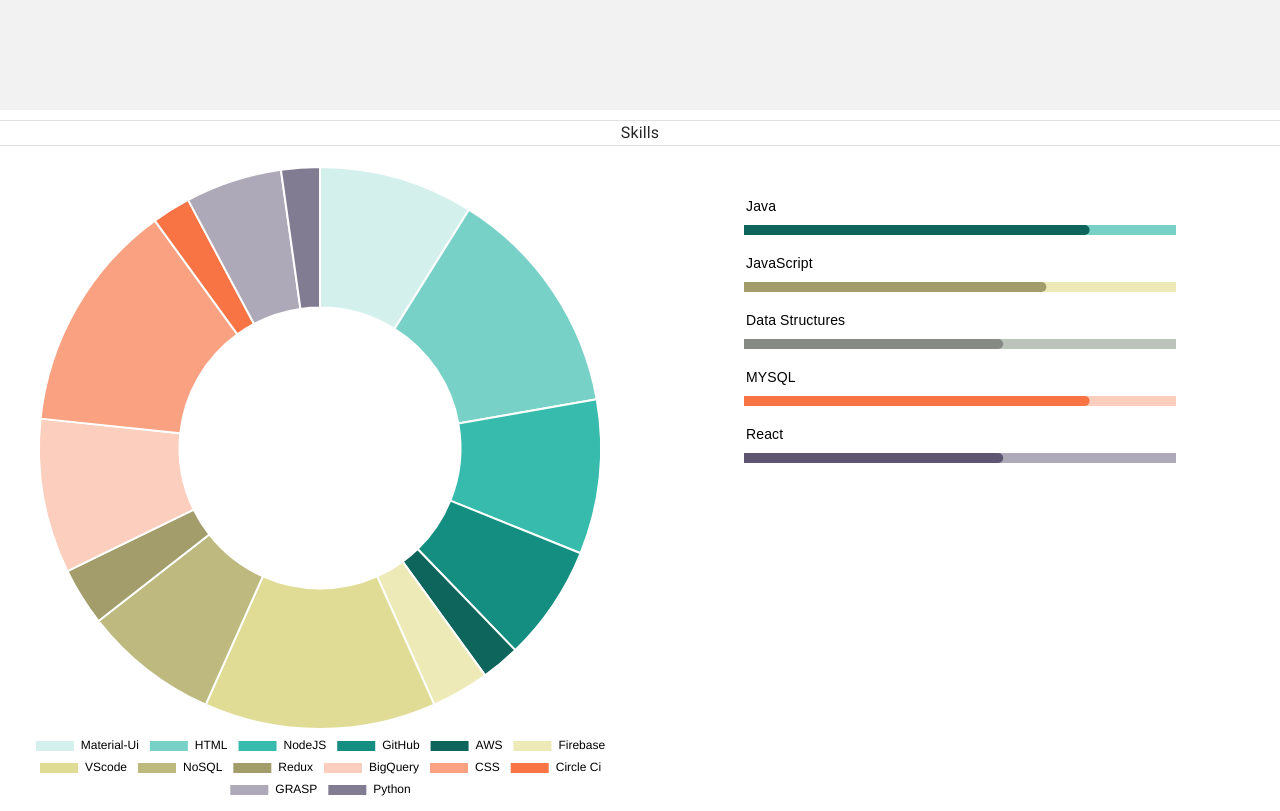
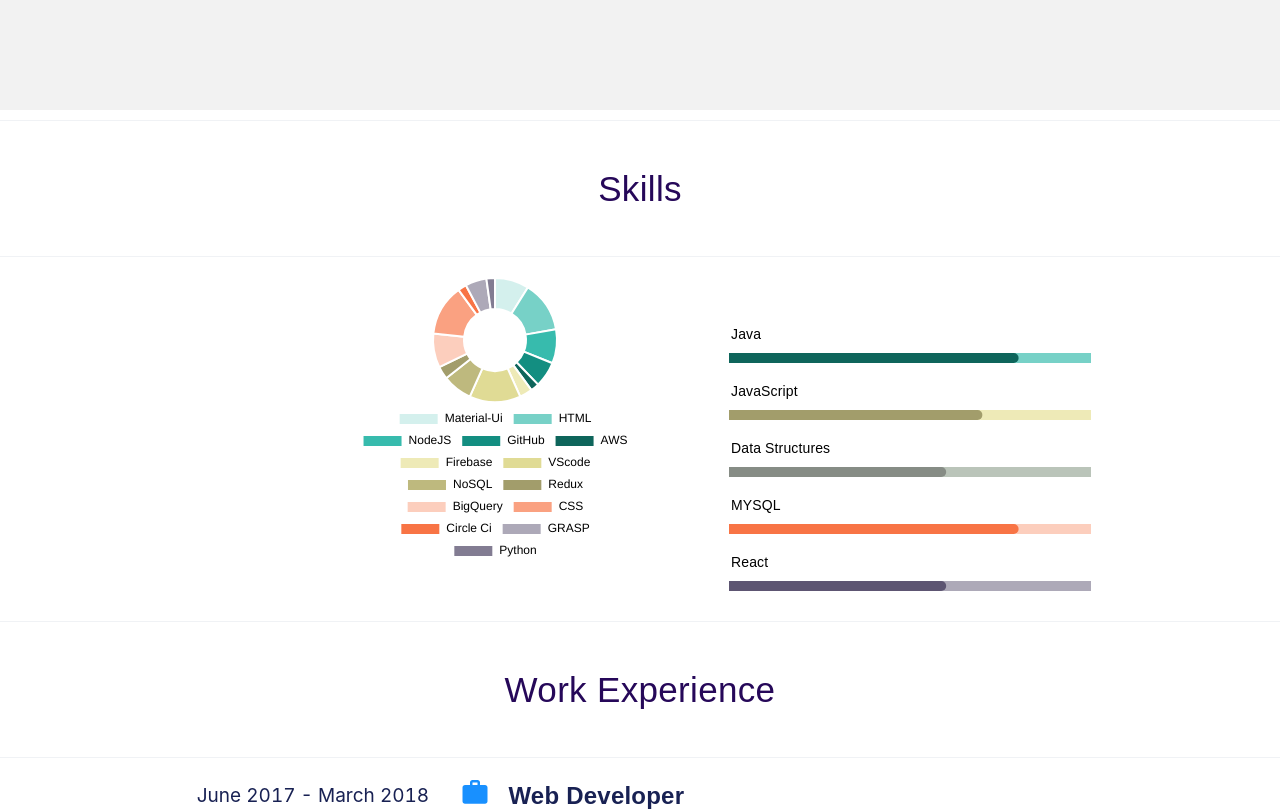
Before and after one commit to arunipatel06/portfolio, a React (Create React App) app: page / in a window 1280 px wide. Shown: the part 1320-2131 px from the top of the page. Built offline with nearby package versions, Linux system fonts and the light colour scheme; what webfontloader would draw is missing.

Commit message:
Update JssSkill.js

```diff
--- a/src/JssStyleSheet/JssSkill.js
+++ b/src/JssStyleSheet/JssSkill.js
@@ -4,4 +4,41 @@
     skills: {
       textAlign: 'center',
     },
+
+    header: {
+      textAlign: 'center',
+      fontFamily: '"Manrope", sans-serif',
+      fontSize: '35px',
+      lineHeight: '35px',
+      color: '#260859',
+      justifyContent: 'center',
+      display: 'flex',
+      margin: '30px 0px',
+      [theme.breakpoints.up('sm')]: {
+        margin: '50px 0px',
+      },
+    },
+    divider: {
+      height: '1px',
+      backgroundColor: '#f0f2f5',
+    },
+    pieBody: {
+      [theme.breakpoints.up('sm')]: {
+        padding: '0px 150px',
+      },
+      [theme.breakpoints.up('md')]: {
+        padding: '0px 50px 0px 250px',
+      },
+      [theme.breakpoints.up('lg')]: {
+        padding: '0px 0px 0px 350px',
+      },
+    },
+    barBody: {
+      [theme.breakpoints.up('sm')]: {
+        padding: '0px 100px',
+      },
+      [theme.breakpoints.up('lg')]: {
+        padding: '17px 100px 0px 0px',
+      },
+    },
   }));
```
